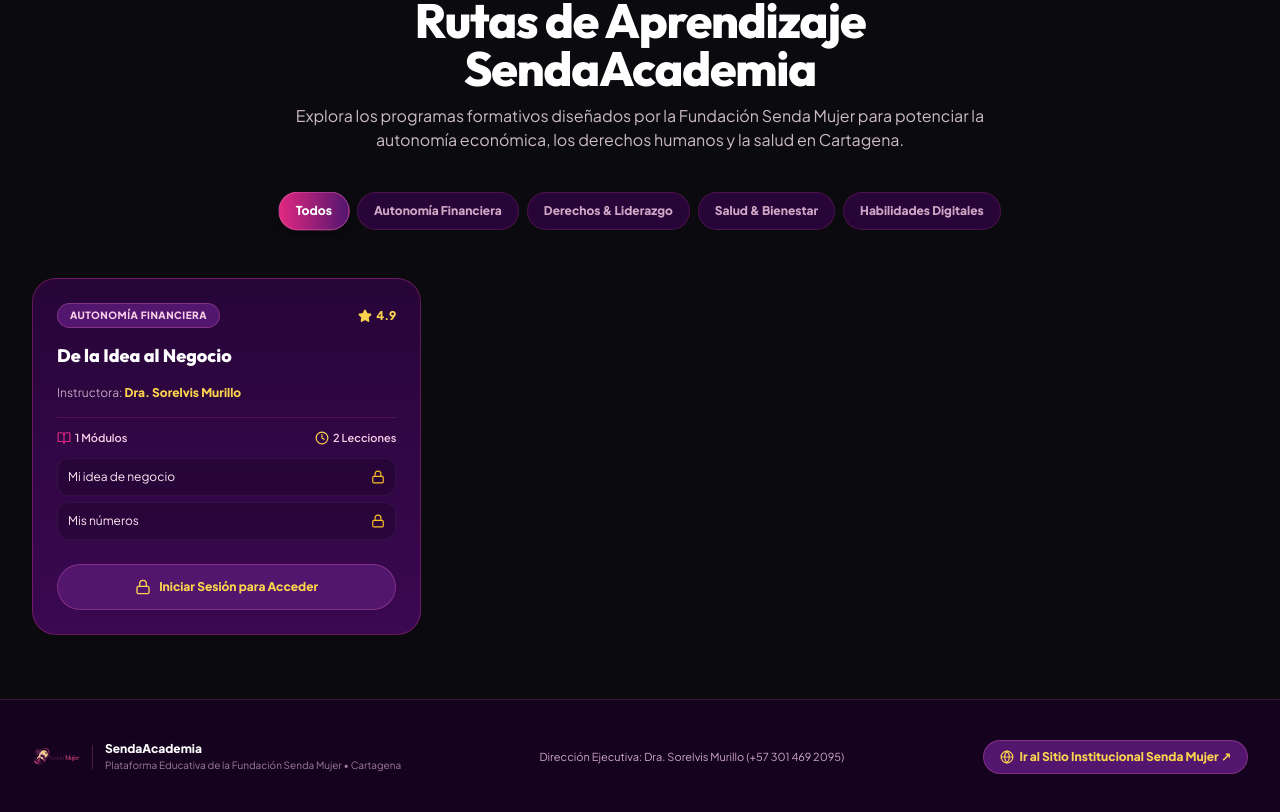
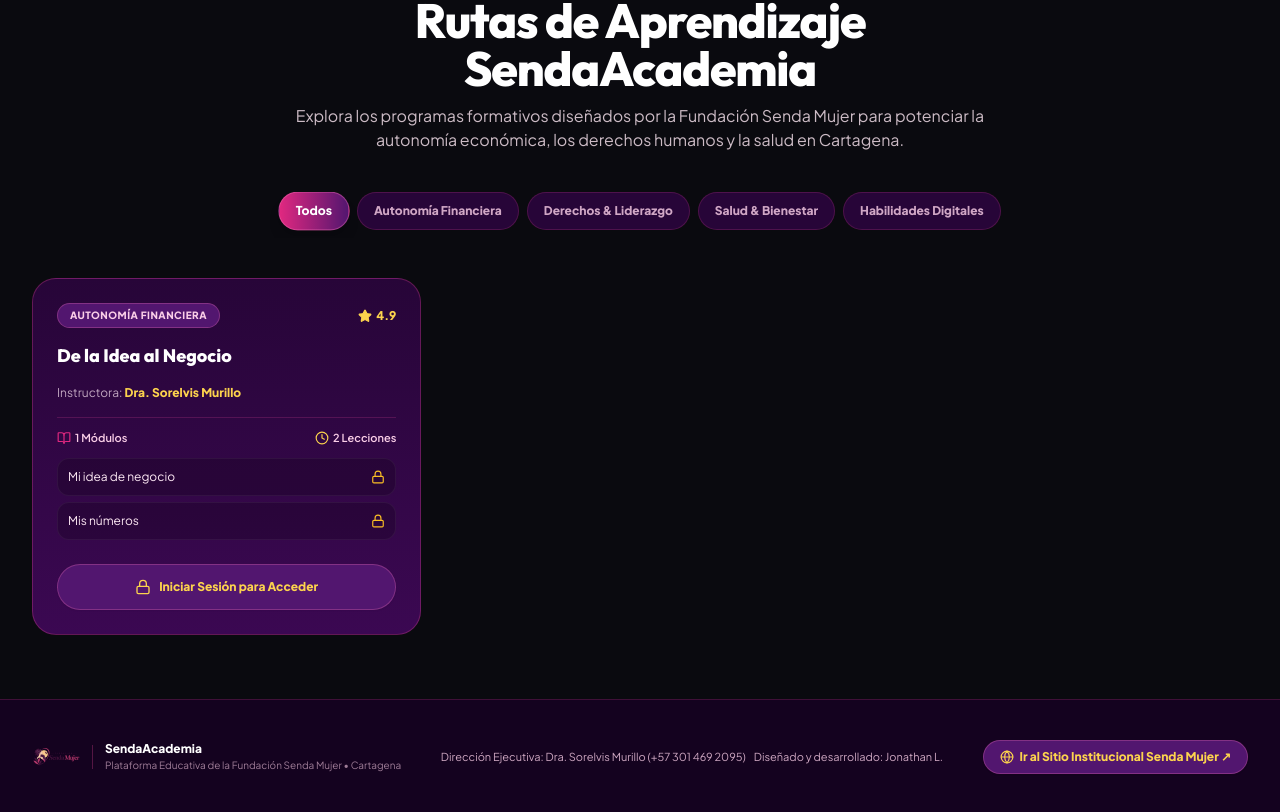
Before and after one commit to jonathanlopezb/fundacionsendamujer, a Next.js app: page /academia in a window 1280 px wide. Shown: the part 2461-3273 px from the top of the page. Built offline with nearby package versions, Linux system fonts and the light colour scheme; no server answers; the database is empty; a web font is replaced by a local one.

Commit message:
desarrollado

```diff
--- a/src/components/academia/AcademiaFooter.tsx
+++ b/src/components/academia/AcademiaFooter.tsx
@@ -25,6 +25,7 @@
         {/* Center credits */}
         <div className="flex items-center gap-2 text-center text-[11px]">
           <span>Dirección Ejecutiva: Dra. Sorelvis Murillo (+57 301 469 2095)</span>
+          <span>Diseñado y desarrollado: Jonathan L.</span>
         </div>
 
         {/* Back to main site link */}
```
